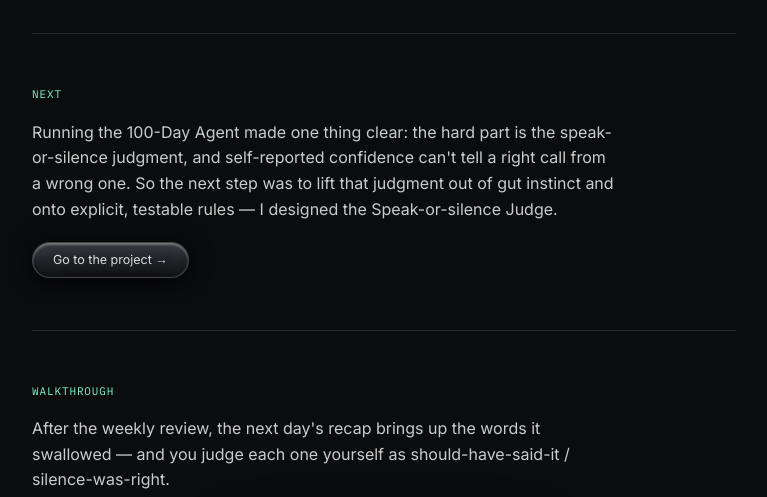
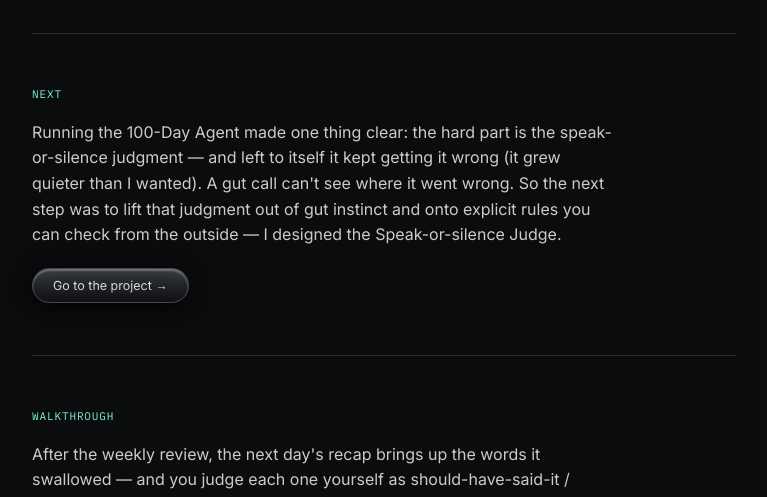
Before and after one commit to ivyrarara/hello, a plain HTML site: page pacemaker.html in a window 1280 px wide. Shown: the part 1980-2477 px from the top of the page, without its empty margins (256-1023 px from the left). Drawn offline with Linux system fonts and the light colour scheme.

Commit message:
Agent page: clarify the Next section's reasoning (#120)
The old line leaned on a confidence-calibration finding (72 / 83=83) that
only lives on the Judge page, so it read as a non sequitur here. Reword to
build on this page's own finding — it grew too quiet and a gut call can't
see its own mistakes — leading into external, checkable rules.


Claude-Session: https://claude.ai/code/session_01DZ62NLeDr9GTs39g9b6YtY

Co-authored-by: Claude <noreply@anthropic.com>

```diff
--- a/pacemaker.html
+++ b/pacemaker.html
@@ -174,7 +174,7 @@
 
   <section class="reveal">
     <span class="label">Next</span>
-    <p class="body-text" data-en="Running the 100-Day Agent made one thing clear: the hard part is the speak-or-silence judgment, and self-reported confidence can't tell a right call from a wrong one. So the next step was to lift that judgment out of gut instinct and onto explicit, testable rules — I designed the Speak-or-silence Judge.">100일 에이전트를 직접 돌려보니 분명해졌어요 — 핵심은 '발화할까 침묵할까'의 판단이고, 자기보고 확신은 맞고 틀림을 구분하지 못한다는 것. 그래서 다음 단계로, 그 판단을 감이 아니라 명시적이고 검증 가능한 룰 위로 옮긴 Speak-or-silence Judge를 설계했습니다.</p>
+    <p class="body-text" data-en="Running the 100-Day Agent made one thing clear: the hard part is the speak-or-silence judgment — and left to itself it kept getting it wrong (it grew quieter than I wanted). A gut call can't see where it went wrong. So the next step was to lift that judgment out of gut instinct and onto explicit rules you can check from the outside — I designed the Speak-or-silence Judge.">100일 에이전트를 직접 돌려보니 분명해졌어요 — 핵심은 '발화할까 침묵할까'의 판단인데, 혼자 두면 그걸 제대로 못 맞췄어요(원했던 것보다 과묵해졌죠). 감으로 내린 판단은 자기가 어디서 틀렸는지 스스로 보지 못하니까요. 그래서 다음 단계로, 그 판단을 감이 아니라 밖에서 검증 가능한 명시적 룰 위로 옮긴 Speak-or-silence Judge를 설계했습니다.</p>
     <div class="contact-links">
       <div class="magnetic"><a href="./bixby-judge.html" data-en="Go to the project →">프로젝트 바로가기 →</a></div>
     </div>
```
